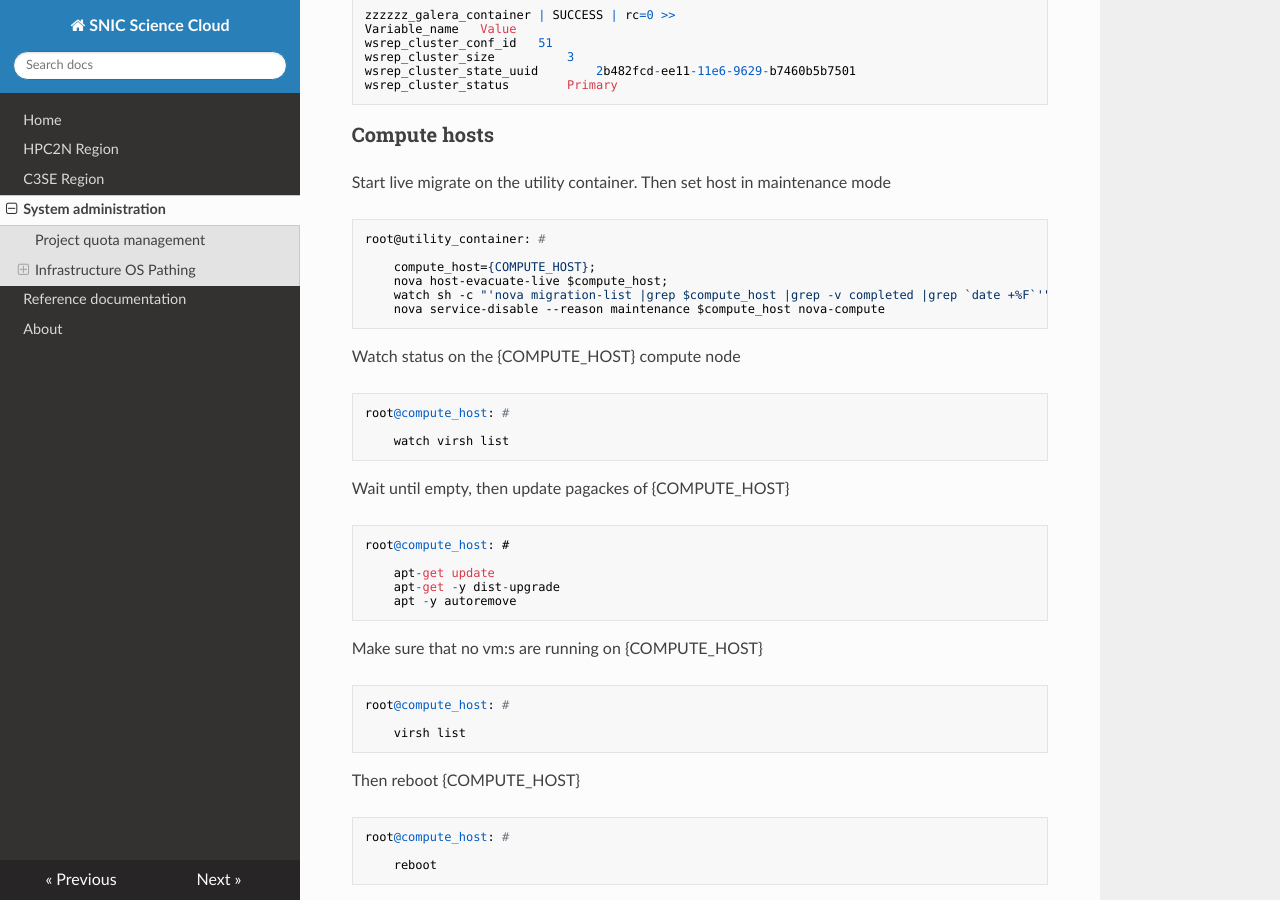
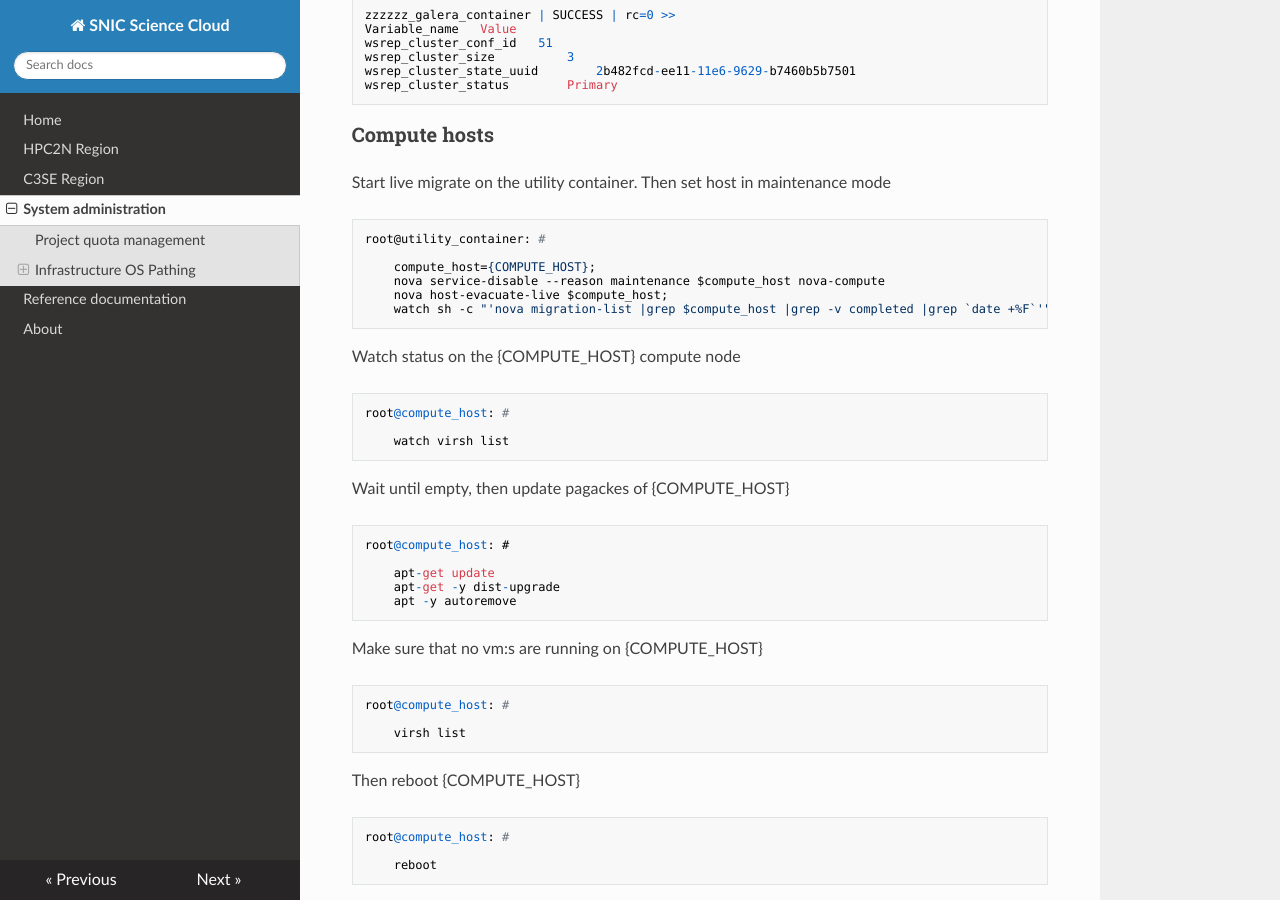
Before and after one commit to SNICScienceCloud/operators-documentation, an MkDocs documentation site: the page built from docs/sysadmin_common.md, in a window 1280 px wide and 900 px high, scrolled down 1793 px. Built offline with MkDocs 1.6.1, drawn with Linux system fonts in a browser that asks for light colours; nearby versions of some CDN libraries; old or Windows-style settings are respelled for this version of MkDocs.

```diff
--- a/docs/sysadmin_common.md
+++ b/docs/sysadmin_common.md
@@ -89,9 +89,9 @@ Start live migrate on the utility container. Then set host in maintenance mode
     root@utility_container: #
 
         compute_host={COMPUTE_HOST};
+        nova service-disable --reason maintenance $compute_host nova-compute
         nova host-evacuate-live $compute_host;
         watch sh -c "'nova migration-list |grep $compute_host |grep -v completed |grep `date +%F`'"
-        nova service-disable --reason maintenance $compute_host nova-compute
 
 Watch status on the {COMPUTE_HOST} compute node
 
```
